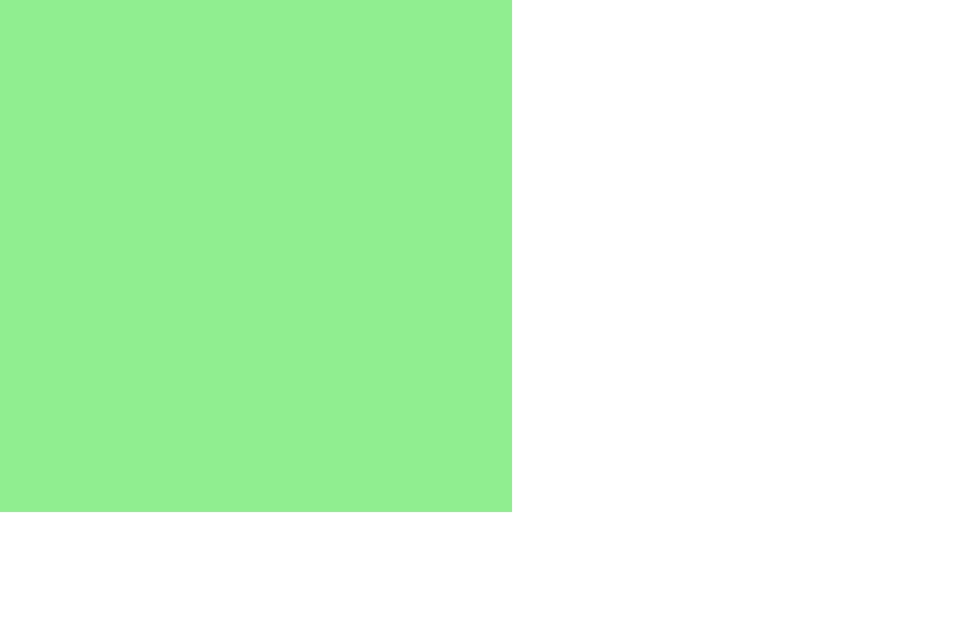
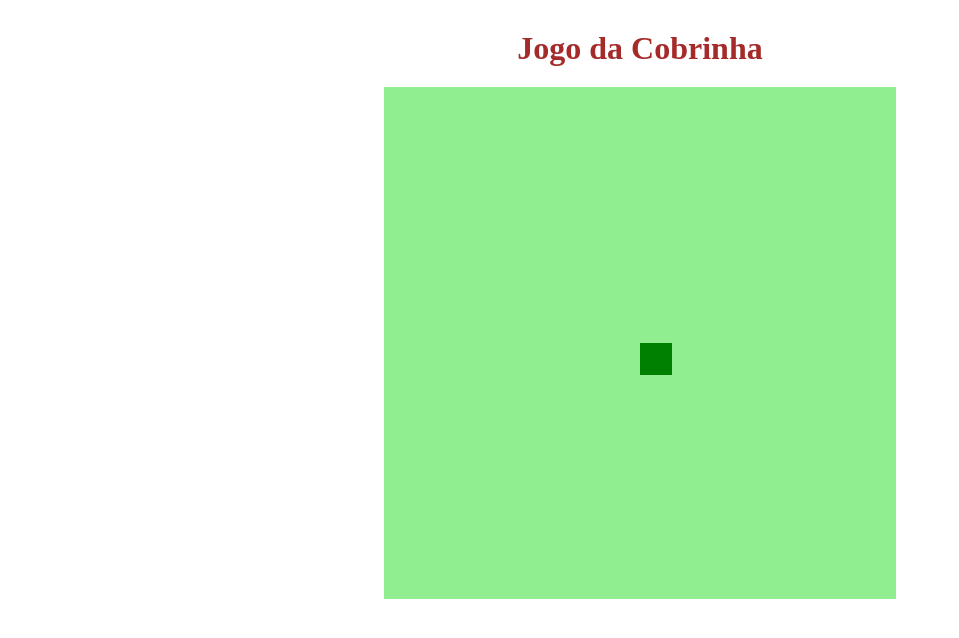
Before and after one commit to camposweb/jogo-da-cobrinha, a plain HTML site: page index.html in a window 1280 px wide. Shown: the whole page, without its empty margins (0-959 px from the left). Drawn offline with Linux system fonts and the light colour scheme.

Commit message:
Criando a cobrinha

```diff
--- a/css/global.css
+++ b/css/global.css
@@ -3,7 +3,16 @@
     padding: 0;
 }
 
+body {
+    text-align: center;
+    align-items: center;
+}
+
+#titulo {
+    color: brown;
+    margin: 30px 0 0 0;
+}
+
 #snake {
-    width: 512px;
-    height: 512px;
+    margin: 20px 0 0 0;
 }
--- a/index.html
+++ b/index.html
@@ -6,10 +6,10 @@
     <title>Jogo da Cobrinha</title>
     <link rel="stylesheet" href="./css/global.css">
     <script defer type="text/javascript" src="./js/main.js"></script>
+    <meta http-equiv="X-UA-Compatible" content="ie=edge">
 </head>
 <body>
-    <canvas id="snake">
-
-    </canvas>
+    <h1 id="titulo">Jogo da Cobrinha</h1>
+    <canvas id="snake" width="512" height="512"></canvas>
 </body>
 </html>
--- a/js/main.js
+++ b/js/main.js
@@ -1,10 +1,25 @@
 let canvas = document.getElementById('snake');
 let context = canvas.getContext('2d');
 let box = 32;
+let snake = [];
+snake[0] = {
+    x: 8 * box,
+    y: 8 * box
+}
+
+let direction = 'right';
 
 function criarBG() {
     context.fillStyle = 'lightgreen';
     context.fillRect(0, 0, 16 * box, 16 * box);
 }
 
+function criarCobrinha(){
+    for(let i = 0; i < snake.length; i++){
+        context.fillStyle = 'green';
+        context.fillRect(snake[i].x, snake[i].y, box, box);
+    }
+}
+
 criarBG();
+criarCobrinha();
```
